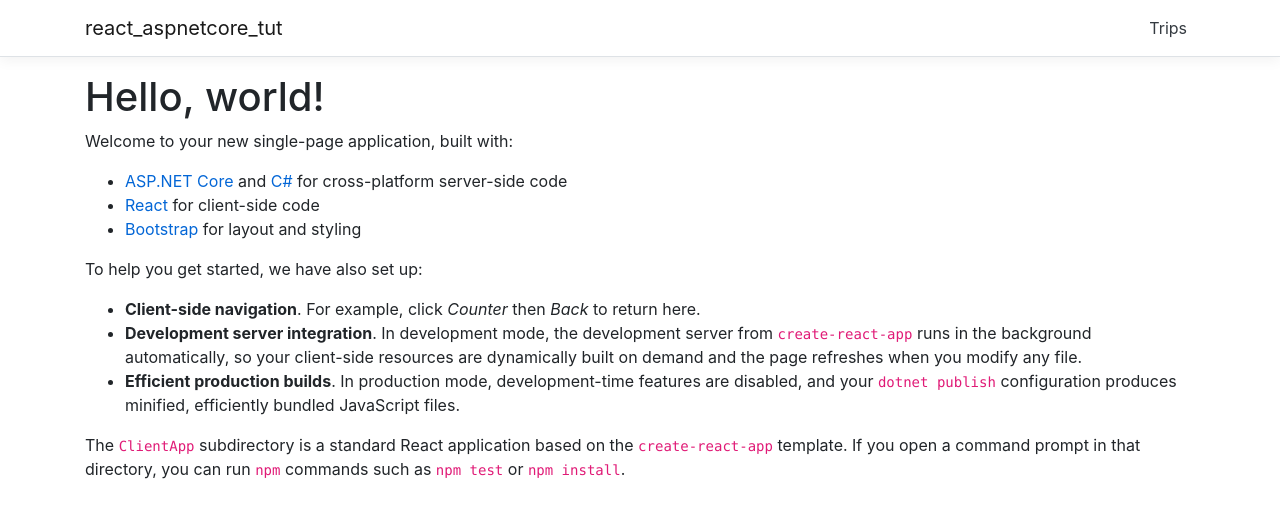
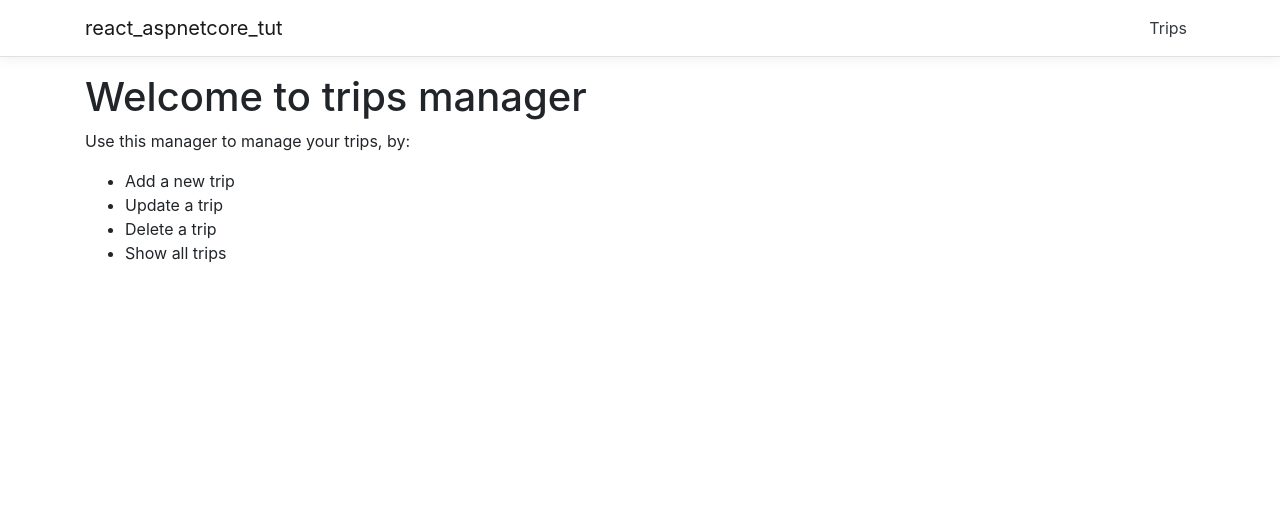
Before and after one commit to dnextreme88/react-aspnetcore-tut, a React (Create React App) app in the folder ClientApp/: page / in a window 1280 px wide. Shown: the top 518 px of the page. Built offline with nearby package versions, Linux system fonts and the light colour scheme.

Commit message:
Reading data from React

```diff
--- a/ClientApp/package.json
+++ b/ClientApp/package.json
@@ -3,6 +3,7 @@
   "version": "0.1.0",
   "private": true,
   "dependencies": {
+    "axios": "^0.21.1",
     "bootstrap": "^4.1.3",
     "jquery": "^3.4.1",
     "merge": "^1.2.1",
--- a/ClientApp/src/components/Home.js
+++ b/ClientApp/src/components/Home.js
@@ -6,21 +6,15 @@
   render () {
     return (
       <div>
-        <h1>Hello, world!</h1>
-        <p>Welcome to your new single-page application, built with:</p>
+        <h1>Welcome to trips manager</h1>
+        <p>Use this manager to manage your trips, by:</p>
         <ul>
-          <li><a href='https://get.asp.net/'>ASP.NET Core</a> and <a href='https://msdn.microsoft.com/en-us/library/67ef8sbd.aspx'>C#</a> for cross-platform server-side code</li>
-          <li><a href='https://facebook.github.io/react/'>React</a> for client-side code</li>
-          <li><a href='http://getbootstrap.com/'>Bootstrap</a> for layout and styling</li>
+          <li>Add a new trip</li>
+          <li>Update a trip</li>
+          <li>Delete a trip</li>
+          <li>Show all trips</li>
         </ul>
-        <p>To help you get started, we have also set up:</p>
-        <ul>
-          <li><strong>Client-side navigation</strong>. For example, click <em>Counter</em> then <em>Back</em> to return here.</li>
-          <li><strong>Development server integration</strong>. In development mode, the development server from <code>create-react-app</code> runs in the background automatically, so your client-side resources are dynamically built on demand and the page refreshes when you modify any file.</li>
-          <li><strong>Efficient production builds</strong>. In production mode, development-time features are disabled, and your <code>dotnet publish</code> configuration produces minified, efficiently bundled JavaScript files.</li>
-        </ul>
-        <p>The <code>ClientApp</code> subdirectory is a standard React application based on the <code>create-react-app</code> template. If you open a command prompt in that directory, you can run <code>npm</code> commands such as <code>npm test</code> or <code>npm install</code>.</p>
-      </div>
+        </div>
     );
   }
 }
--- a/ClientApp/src/components/Trip/Trips.jsx
+++ b/ClientApp/src/components/Trip/Trips.jsx
@@ -1,4 +1,5 @@
 import React, { Component } from 'react';
+import axios from 'axios';
 
 export class Trips extends Component
 {
@@ -7,8 +8,23 @@
 
         this.state = {
             trips: [],
-            loading: false,
+            loading: true,
         }
+    }
+
+    // Send a request to get all the Trips once the UI has been loaded
+    componentDidMount(){
+        this.populateTripsData();
+    }
+
+    populateTripsData(){
+        // Get data and change the state of Trips to that result
+        // And to send HTTP requests to our API endpoints (using Axios library)
+        // npm install axios --save
+        axios.get("api/Trips/GetTrips").then(result => {
+            const response = result.data;
+            this.setState({trips : response, loading: false});
+        });
     }
 
     renderAllTripsTable(trips) {
@@ -24,18 +40,18 @@
                     </tr>
                 </thead>
                 <tbody>
-                    <tr>
-                        <td>a</td>
-                        <td>a</td>
-                        <td>a</td>
-                        <td>a</td>
-                        <td> - </td>
-                    </tr>
-                        <td>a</td>
-                        <td>a</td>
-                        <td>a</td>
-                        <td>a</td>
-                        <td> - </td>
+                    {
+                        // map method - to iterate all of the Trips object
+                        trips.map(trip => (
+                            <tr key={trip.id}>
+                                <td>{trip.name}</td>
+                                <td>{trip.description}</td>
+                                <td>{new Date(trip.dateStarted).toLocaleString()}</td>
+                                <td>{trip.dateCompleted ? new Date(trip.dateCompleted).toLocaleString() : '-'}</td>
+                                <td> - </td>
+                            </tr>
+                        ))
+                    }
                 </tbody>
             </table>
         )
```
Also changed, not shown: 1 other file (tests, documents, lock files or other folders).
